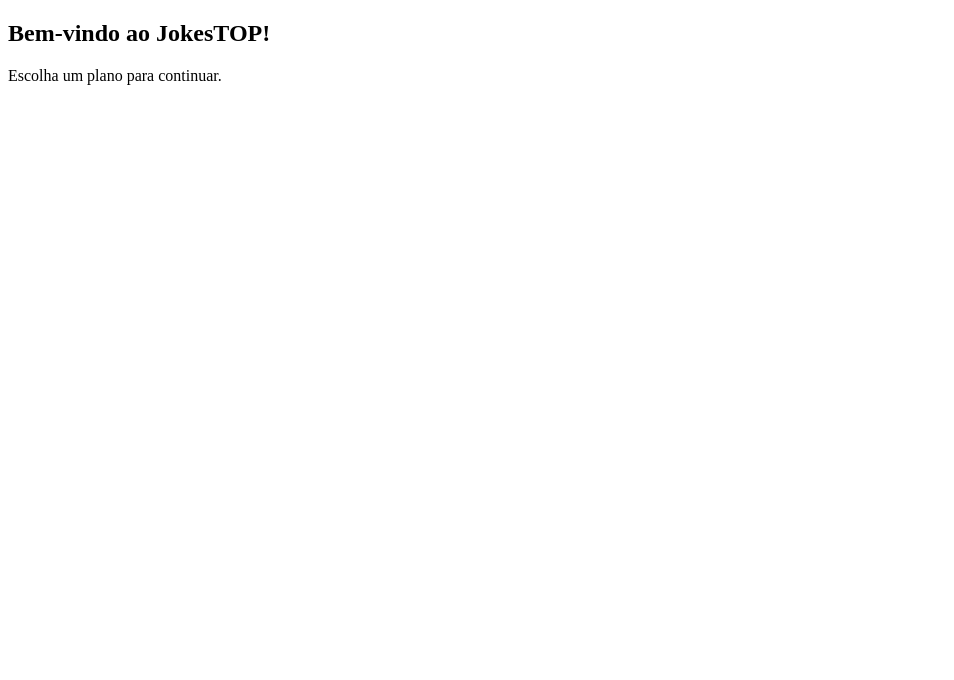
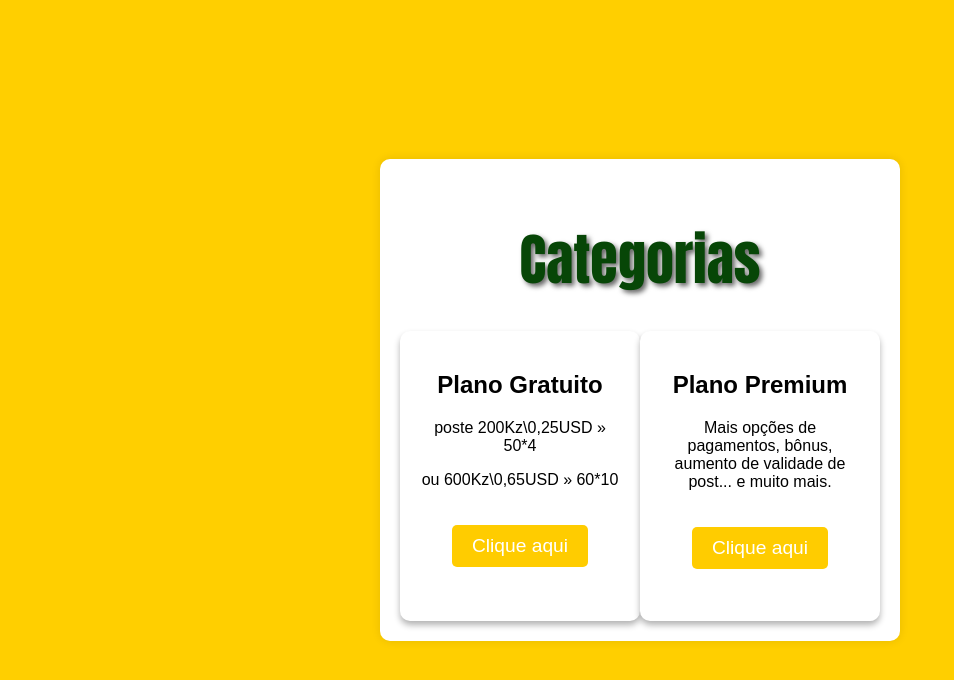
Before and after one commit to Kenny-real/anedotasTOP, a website: page planos.html in a window 1280 px wide. Shown: the whole page, without its empty margins (0-954 px from the left). Drawn offline with Linux system fonts and the light colour scheme.

Commit message:
Atualização do backend

```diff
--- a/planos.html
+++ b/planos.html
@@ -3,10 +3,27 @@
 <head>
     <meta charset="UTF-8">
     <meta name="viewport" content="width=device-width, initial-scale=1.0">
-    <title>Planos</title>
+    <title>Pagamentos</title>
+
+    <!-- Link para o arquivo de estilos -->
+    <link rel="stylesheet" href="styles.css">
 </head>
 <body>
-    <h2>Bem-vindo ao JokesTOP!</h2>
-    <p>Escolha um plano para continuar.</p>
+    <div class="container">
+        <h1 class="titulo">Categorias</h1>
+        <div class="planos">
+            <div class="plano" id="plano-gratuito">
+                <h2>Plano Gratuito</h2>
+                <p>poste 200Kz\0,25USD » 50*4</p>
+                <p>ou 600Kz\0,65USD » 60*10</p>
+                <a href="hello.html" class="btn">Clique aqui</a>
+            </div>
+            <div class="plano" id="plano-premium">
+                <h2>Plano Premium</h2>
+                <p>Mais opções de pagamentos, bônus, aumento de validade de post... e muito mais.</p>
+                <a href="pagamentos.html" class="btn">Clique aqui</a>
+            </div>
+        </div>
+    </div>
 </body>
 </html>
--- a/styles.css
+++ b/styles.css
@@ -178,3 +178,85 @@
 .navegar-btn:hover {
     background-color: #e6b800; /* Cor de fundo ao passar o mouse */
 }
+/* Definindo o fundo dourado */
+body {
+    background-color: #ffd700; /* Cor dourada */
+    font-family: 'Arial', sans-serif;
+    margin: 0;
+    padding: 0;
+    height: 100vh;
+    display: flex;
+    justify-content: center;
+    align-items: center;
+    animation: fundoAnimacao 3s ease-in-out infinite;
+}
+
+/* Efeito de animação para o fundo dourado */
+@keyframes fundoAnimacao {
+    0% {
+        background-color: #ffd700;
+    }
+    50% {
+        background-color: #ffcc00;
+    }
+    100% {
+        background-color: #ffd700;
+    }
+}
+
+/* Container geral */
+.container {
+    text-align: center;
+    color: black;
+}
+
+/* Estilo do título */
+.titulo {
+    font-family: 'Impact', sans-serif; /* Fonte de gangster */
+    font-size: 3.5em;
+    margin-bottom: 30px;
+    text-shadow: 3px 3px 5px rgba(0, 0, 0, 0.6);
+}
+
+/* Estilo dos planos */
+.planos {
+    display: flex;
+    justify-content: space-around;
+    align-items: center;
+    width: 100%;
+}
+
+/* Estilo de cada plano */
+.plano {
+    background-color: white;
+    border-radius: 10px;
+    padding: 20px;
+    width: 200px;
+    height: 250px;
+    box-shadow: 0 4px 6px rgba(0, 0, 0, 0.3);
+    transform: scale(1);
+    transition: transform 0.3s ease;
+}
+
+/* Efeito de crescimento nos planos */
+.plano:hover {
+    transform: scale(1.1);
+}
+
+/* Estilo do botão */
+.btn {
+    display: inline-block;
+    margin-top: 20px;
+    padding: 10px 20px;
+    background-color: #ffcc00;
+    color: white;
+    font-size: 1.2em;
+    text-decoration: none;
+    border-radius: 5px;
+    transition: background-color 0.3s;
+}
+
+/* Efeito de hover no botão */
+.btn:hover {
+    background-color: #e6b800;
+}
```
